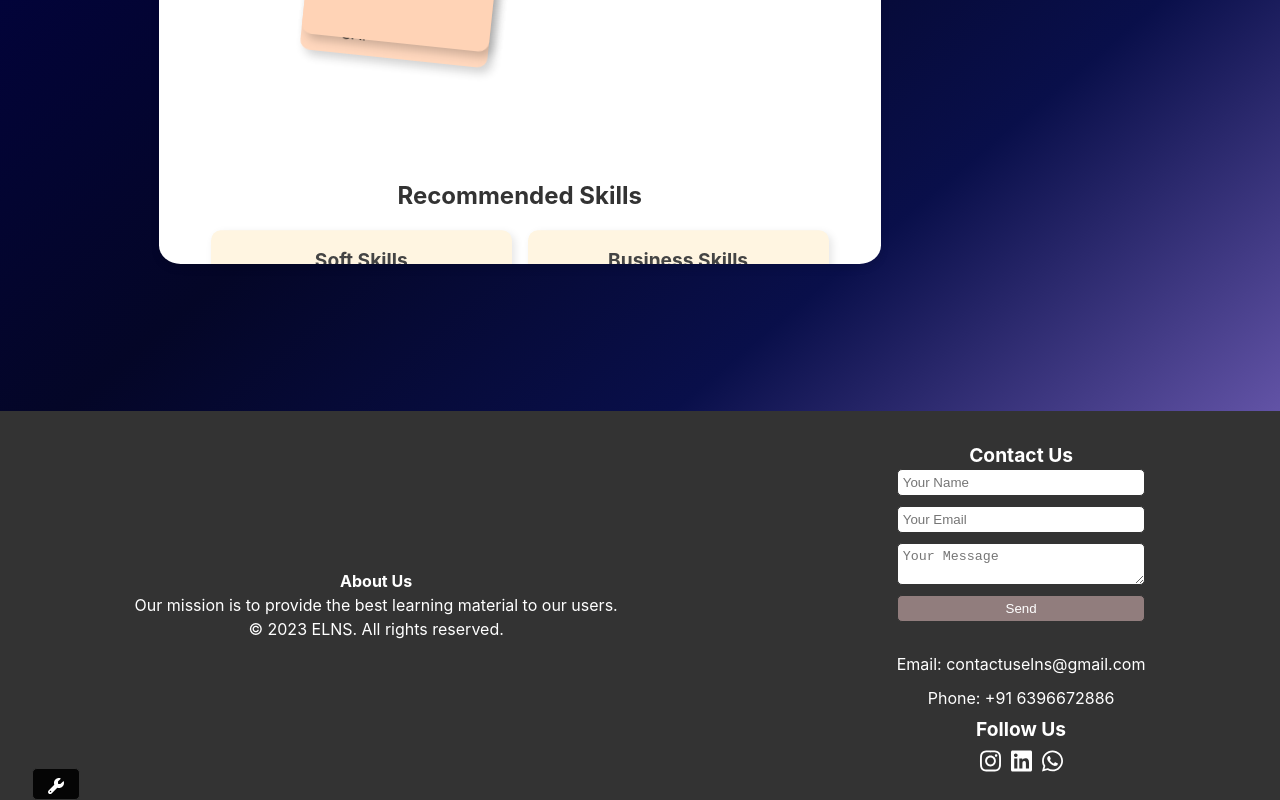
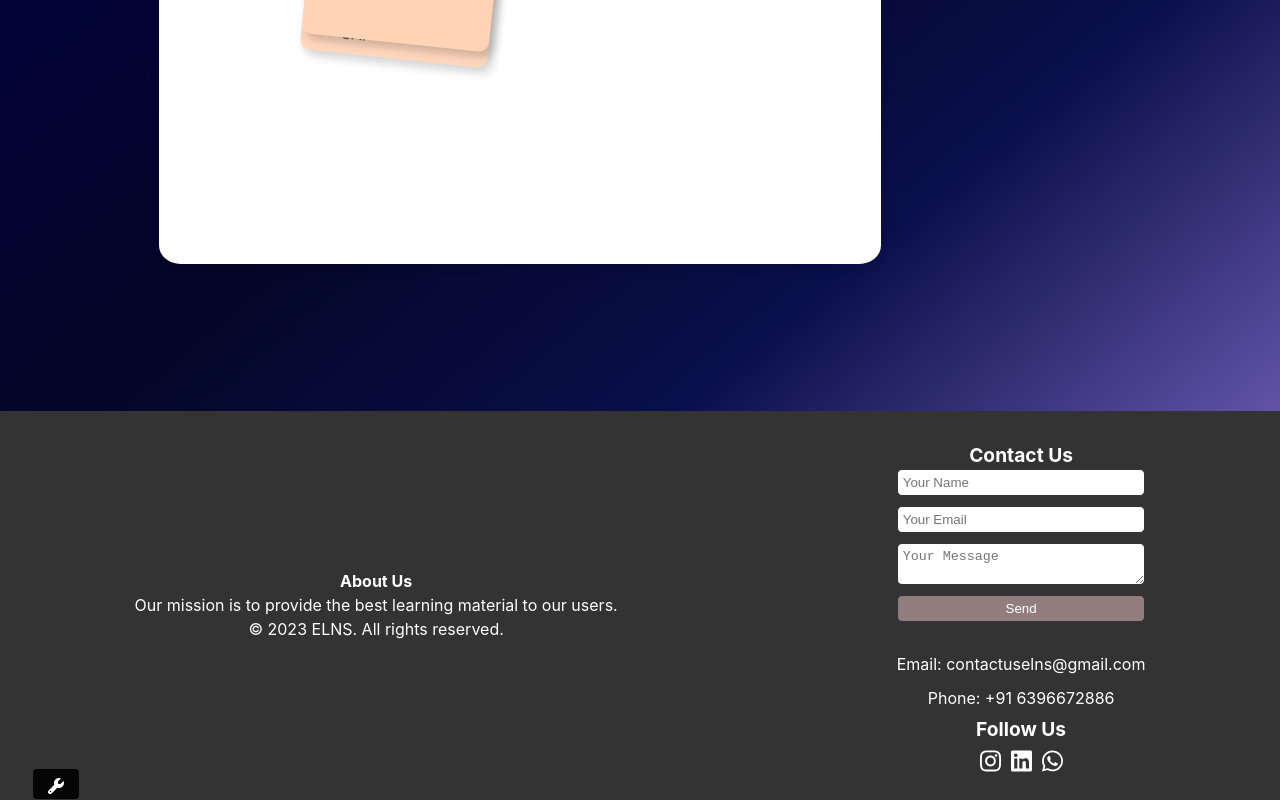
Before and after one commit to RajHarsh902/ELNS, a React (Vite) app in the folder frontend/: page /Career in a window 1280 px wide. Shown: the part 603-1403 px from the top of the page. Built offline with nearby package versions, Linux system fonts and the light colour scheme; no server answers.

Commit message:
translateY skill container 60%

```diff
--- a/frontend/src/pages/Career.css
+++ b/frontend/src/pages/Career.css
@@ -117,7 +117,7 @@
     position: absolute;
     /* top: 50%;
     left: 50%; */
-    transform: translateY(50%);
+    transform: translateY(60%);
 }
 
 @media (max-width: 660px) {
```
